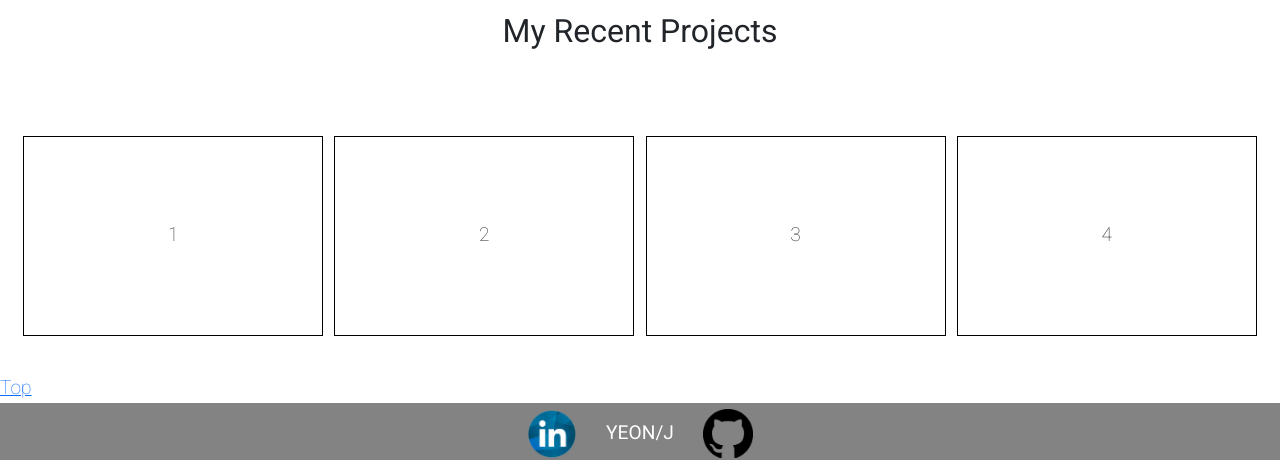
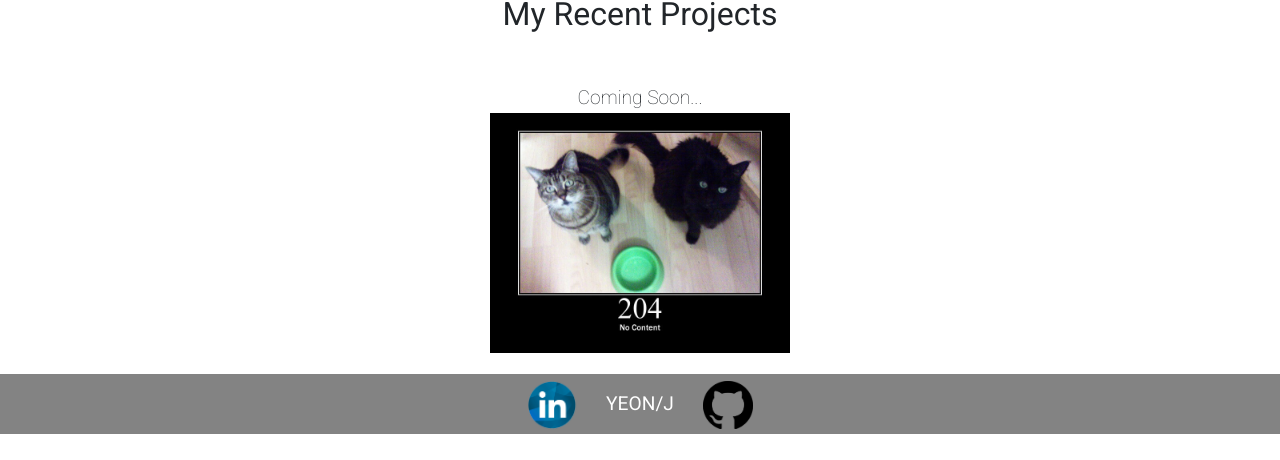
Before and after one commit to jasonyeon110/portfolio, a React (Create React App) app: page / in a window 1280 px wide. Shown: the part 1452-1912 px from the top of the page. After the commit the page ends 1886 px from the top, so only its background shows below. Built offline with nearby package versions, Linux system fonts and the light colour scheme.

Commit message:
add no content picture

```diff
--- a/src/App.css
+++ b/src/App.css
@@ -326,6 +326,8 @@ ul li{
 	padding: 5px 0;
 }
 
+/* -------------portfolio ------------------*/
+
 #sec-four{
 	display: flex;
 	flex-direction: column;
@@ -333,30 +335,32 @@ ul li{
 	height: 400px;
 	/* border: 5px solid black;
 	border-radius: 10%; */
-	width: fit-content;
+	width: 100%;
 }
 
 #sec-four h3{
 	text-align: center;
 }
 
-/* -------------portfolio ------------------*/
-
 #projex-container{
-	display: flex;
-	flex-direction: row;
-	justify-content: space-evenly;
-	overflow: auto;
+	/* display: flex; */
+	/* flex-direction: row;
+	justify-content: center;
+	overflow: auto; */
 	/* align-content: space-between; */
 }
 
 .projex{
 	border:  1px solid black;
-	width: 300px;
-	height: 200px;
+	width: 20%;
+	height: 20%;
 	display: flex;
 	justify-content: center;
 	align-items: center;
+}
+
+#cat-no-content{
+	width: 300px;
 
 }
 
--- a/src/App.jsx
+++ b/src/App.jsx
@@ -25,7 +25,7 @@ function App() {
         {show && <Contact />}
 
       </div>
-      <a href="#top" id="to-top" >Top</a>
+      {/* <a href="#top" id="to-top" >Top</a> */}
       <Footer />
     </div>
   );
--- a/src/Portfolio.jsx
+++ b/src/Portfolio.jsx
@@ -1,5 +1,5 @@
 import React from 'react';
-// import foodiar from './foodiary/build/index.html';
+import notFound from './images/204.jpg'
 
 export default function Portfolio() {
     return (
@@ -7,10 +7,12 @@ export default function Portfolio() {
             <div className="row align-items-center text-center h-100">
                 <h2>My Recent Projects</h2>
                 <div className="container" id="projex-container">
-                    <div className="projex">1</div>
+                    <div>Coming Soon...</div>
+                    {/* <div className="projex">1</div>
                     <div className="projex">2</div>
                     <div className="projex">3</div>
-                    <div className="projex">4</div>
+                    <div className="projex">4</div> */}
+                    <img src={notFound} alt="no content image" id="cat-no-content" />
                 </div>
             </div>
         </section>
```
Also changed, not shown: src/images/204.jpg (added).
